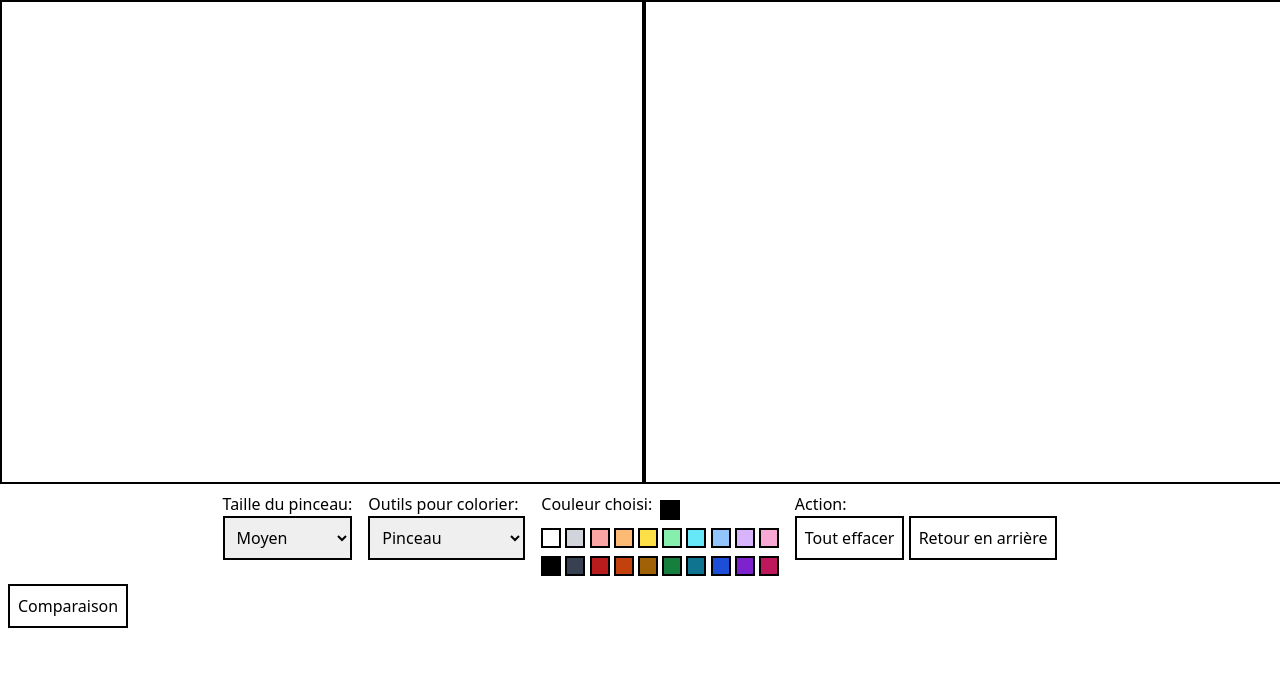
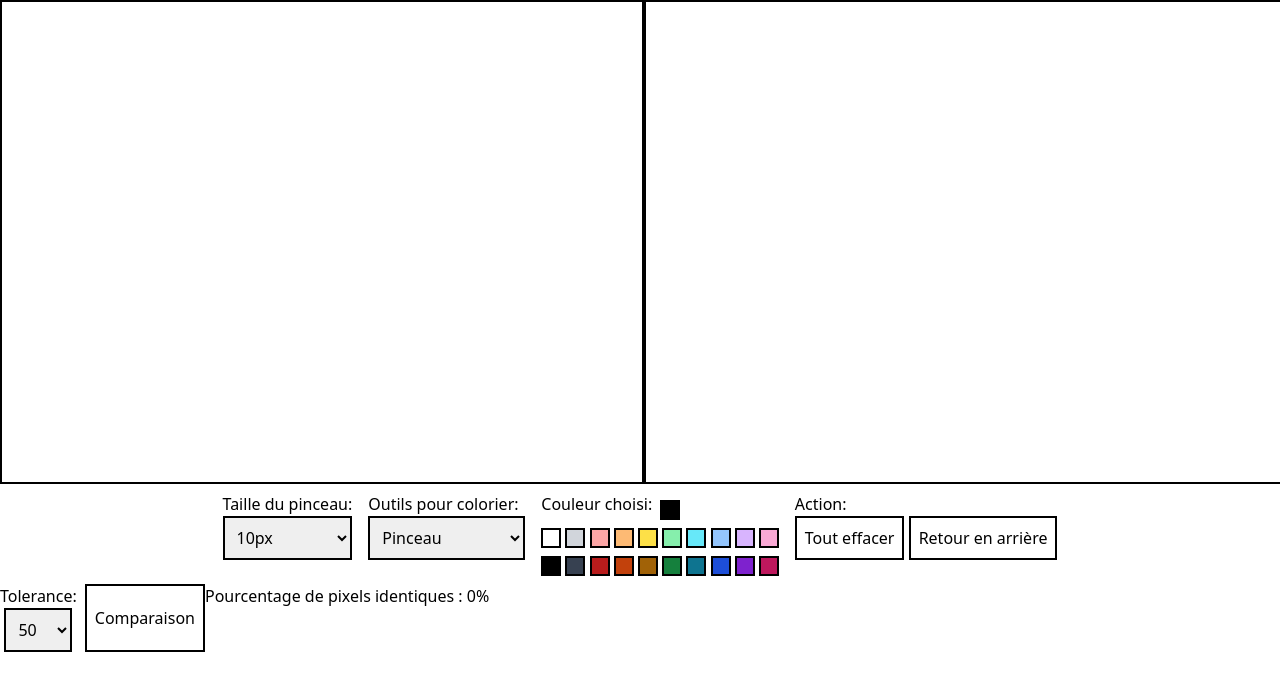
Before and after one commit to Jean-JacquesValmont/NearFaithfulReproduction, a website: page index.html in a window 1280 px wide. Drawn offline with Linux system fonts and the light colour scheme.

Commit message:
Updated brushsize and added select tolerance and paintbucket filled all canvas

```diff
--- a/index.html
+++ b/index.html
@@ -15,11 +15,15 @@
         <div class="flex flex-col p-2">
             <p>Taille du pinceau:</p>
             <select id="brushSizeSelect" class="p-2 border-2 border-black">
-                <option value="1">Très petit</option>
-                <option value="5">Petit</option>
-                <option value="10" selected>Moyen</option>
-                <option value="15">Grand</option>
-                <option value="20">Très grand</option>
+                <option value="1">1px</option>
+                <option value="3">3px</option>
+                <option value="5">5px</option>
+                <option value="7">7px</option>
+                <option value="10" selected>10px</option>
+                <option value="15">15px</option>
+                <option value="20">20px</option>
+                <option value="30">30px</option>
+                <option value="50">50px</option>
             </select>
         </div>
         <div class="flex flex-col p-2">
@@ -66,7 +70,29 @@
             <button id="undoButton" class="p-2 border-2 border-black">Retour en arrière</button>
         </div>
     </div>
-    <button id="compareImage" class="ml-2 p-2 border-2 border-black">Comparaison</button>
+    <div class="flex text-center">
+        <div>
+            <p>Tolerance:</p>
+            <select id="toleranceSelect" class="p-2 border-2 border-black">
+                <option value="0">0</option>
+                <option value="10">10</option>
+                <option value="20">20</option>
+                <option value="30">30</option>
+                <option value="40">40</option>
+                <option value="50" selected>50</option>
+                <option value="60">60</option>
+                <option value="70">70</option>
+                <option value="80">80</option>
+                <option value="90">90</option>
+                <option value="100">100</option>
+            </select>
+        </div>
+        <button id="compareImage" class="ml-2 p-2 border-2 border-black">Comparaison</button>
+        <div>
+            <p id="samePixelText">Pourcentage de pixels identiques : 0%</p>
+        </div>
+    </div>
+
 
     <script src="../script.js"></script>
 </body>
--- a/script.js
+++ b/script.js
@@ -11,6 +11,9 @@ const clearAll = document.getElementById('clearAll');
 const undoButton = document.getElementById('undoButton');
 
 const compareImage = document.getElementById('compareImage');
+const samePixelText = document.getElementById("samePixelText")
+const toleranceSelect = document.getElementById('toleranceSelect');
+
 
 //// Variables initialisation
 //Pour le dessin
@@ -41,6 +44,8 @@ let pixels2 = imageData2.data;
 const actions = [];
 
 
+let tolerance = 50;
+
 // Fonction de dessin
 function draw(e) {
     if (!isDrawing) return;
@@ -58,7 +63,9 @@ function draw(e) {
         context.moveTo(e.clientX - canvas.offsetLeft, e.clientY - canvas.offsetTop);
     }
     else if(tool == "paintBucket"){
-        paintBucket(e.clientX - canvas.offsetLeft, e.clientY - canvas.offsetTop, brushColor)
+        // paintBucket(e.clientX - canvas.offsetLeft, e.clientY - canvas.offsetTop, brushColor)
+        context.fillStyle = brushColor
+        context.fillRect(0, 0, canvas.width, canvas.height)
 
     }
     else if(tool == "eraser"){
@@ -73,6 +80,16 @@ function draw(e) {
         context.moveTo(e.clientX - canvas.offsetLeft, e.clientY - canvas.offsetTop);
     }
 }
+
+// Ajoute un écouteur d'événements pour l'événement 'mouseenter'
+canvas.addEventListener('mouseenter', () => {
+    canvas.style.cursor = 'crosshair';
+});
+
+// Ajoute un écouteur d'événements pour l'événement 'mouseleave' pour réinitialiser le curseur lorsque tu sors du canvas
+canvas.addEventListener('mouseleave', () => {
+    canvas.style.cursor = 'default';
+});
 
 // Événement pour commencer le dessin
 canvas.addEventListener('mousedown', (e) => {
@@ -152,6 +169,11 @@ undoButton.addEventListener('click', function() {
     undo();
 });
 
+// Événement pour définir la taille du pinceau
+toleranceSelect.addEventListener("change", () => {
+    tolerance = toleranceSelect.value
+})
+
 // Pour récupérer une image
 async function fetchImage() {
     try {
@@ -203,18 +225,14 @@ compareImage.addEventListener("click", () => {
 
     let samePixels = 0;
 
-    const tolerance = 50;
-
     for (let i = 0; i < pixels1.length; i += 4) {
         const diffRed = Math.abs(pixels1[i] - pixels2[i]);
         const diffGreen = Math.abs(pixels1[i + 1] - pixels2[i + 1]);
         const diffBlue = Math.abs(pixels1[i + 2] - pixels2[i + 2]);
         const diffAlpha = Math.abs(pixels1[i + 3] - pixels2[i + 3]);
 
-        if (diffRed <= tolerance &&
-            diffGreen <= tolerance &&
-            diffBlue <= tolerance &&
-            diffAlpha <= tolerance) {
+        if (diffRed <= tolerance && diffGreen <= tolerance &&
+            diffBlue <= tolerance && diffAlpha <= tolerance) {
             samePixels++;
         }
     }
@@ -223,7 +241,8 @@ compareImage.addEventListener("click", () => {
     const totalPixels = canvas.width * canvas.height;
     const samePercentage = (samePixels / totalPixels) * 100;
 
-    console.log('Pourcentage de pixels identiques :', samePercentage.toFixed(2) + '%');
+    samePixelText.textContent = 'Pourcentage de pixels identiques: ' + samePercentage.toFixed(2) + '% ' + "Tolerance: " + tolerance
+    console.log('Pourcentage de pixels identiques: ', samePercentage.toFixed(2) + '%', "Tolerance: ", tolerance);
 })
 
 // Fonction pour obtenir la couleur d'un pixel aux coordonnées (x, y)
```
